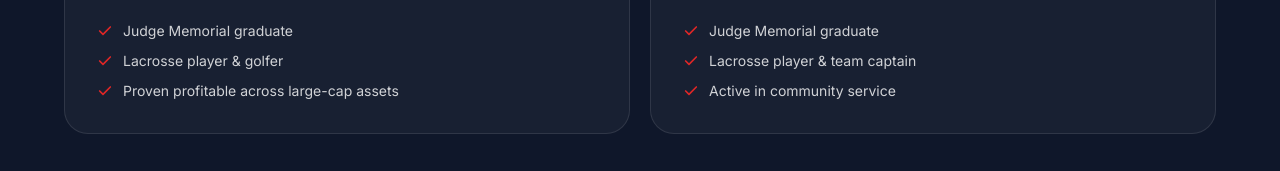
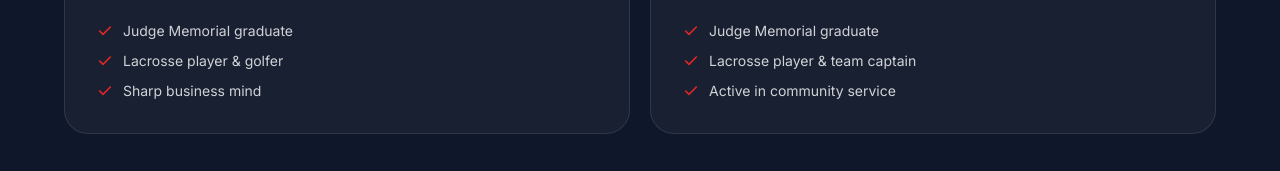
Before and after one commit to MaddoxComey13/beehive-detailing, a website: page index.html in a window 1280 px wide. Shown: the part 5637-5808 px from the top of the page. Drawn offline with nearby package versions, Linux system fonts and the light colour scheme.

Commit message:
Update Charlie's bio: Sharp business mind

```diff
--- a/index.html
+++ b/index.html
@@ -503,7 +503,7 @@
           <ul class="space-y-2.5 text-sm text-white/80">
             <li class="flex gap-2.5"><svg class="w-4 h-4 mt-0.5 text-accent shrink-0" viewBox="0 0 24 24" fill="none" stroke="currentColor" stroke-width="2.5" stroke-linecap="round" stroke-linejoin="round"><polyline points="20 6 9 17 4 12"/></svg>Judge Memorial graduate</li>
             <li class="flex gap-2.5"><svg class="w-4 h-4 mt-0.5 text-accent shrink-0" viewBox="0 0 24 24" fill="none" stroke="currentColor" stroke-width="2.5" stroke-linecap="round" stroke-linejoin="round"><polyline points="20 6 9 17 4 12"/></svg>Lacrosse player &amp; golfer</li>
-            <li class="flex gap-2.5"><svg class="w-4 h-4 mt-0.5 text-accent shrink-0" viewBox="0 0 24 24" fill="none" stroke="currentColor" stroke-width="2.5" stroke-linecap="round" stroke-linejoin="round"><polyline points="20 6 9 17 4 12"/></svg>Proven profitable across large-cap assets</li>
+            <li class="flex gap-2.5"><svg class="w-4 h-4 mt-0.5 text-accent shrink-0" viewBox="0 0 24 24" fill="none" stroke="currentColor" stroke-width="2.5" stroke-linecap="round" stroke-linejoin="round"><polyline points="20 6 9 17 4 12"/></svg>Sharp business mind</li>
           </ul>
         </div>
       </article>
```
